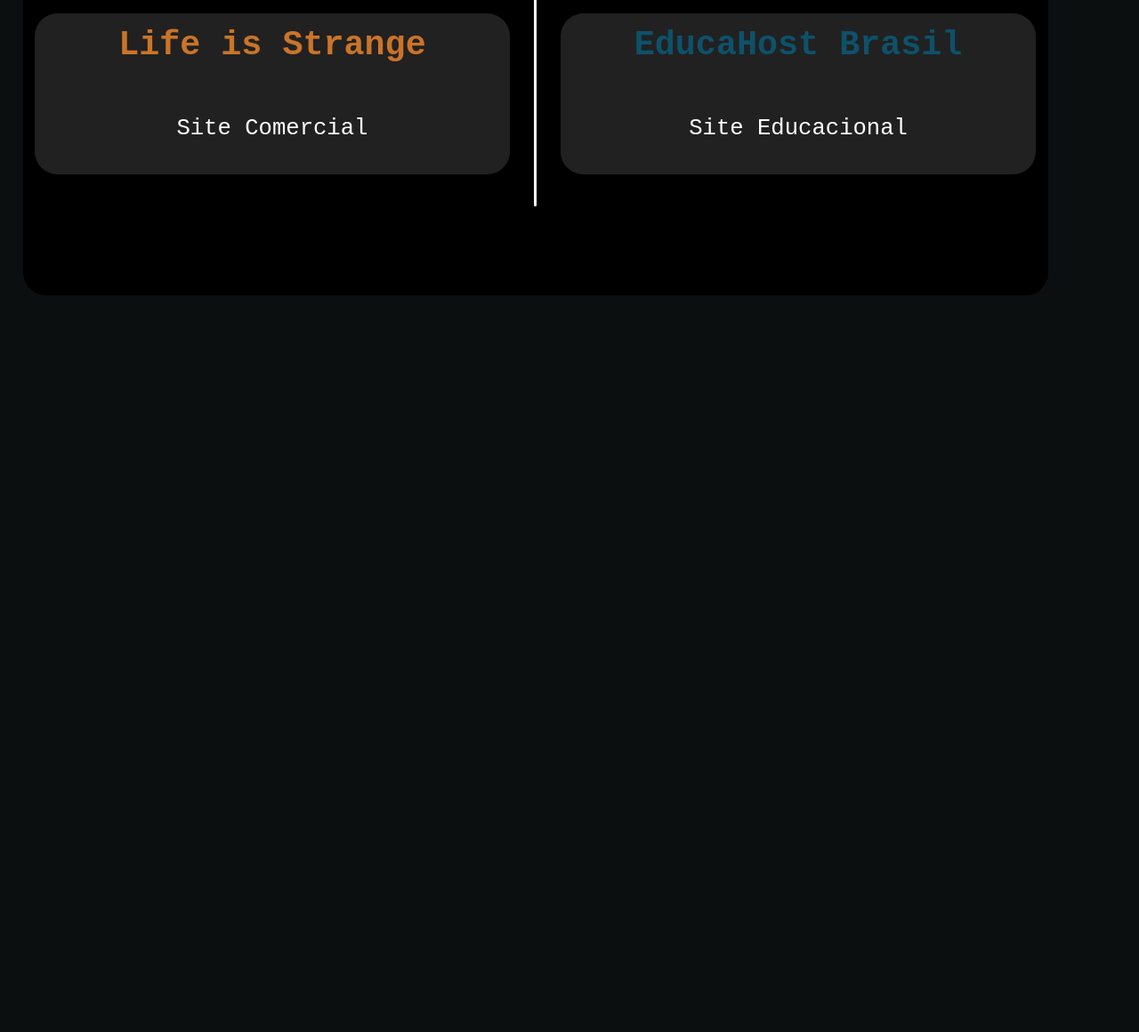
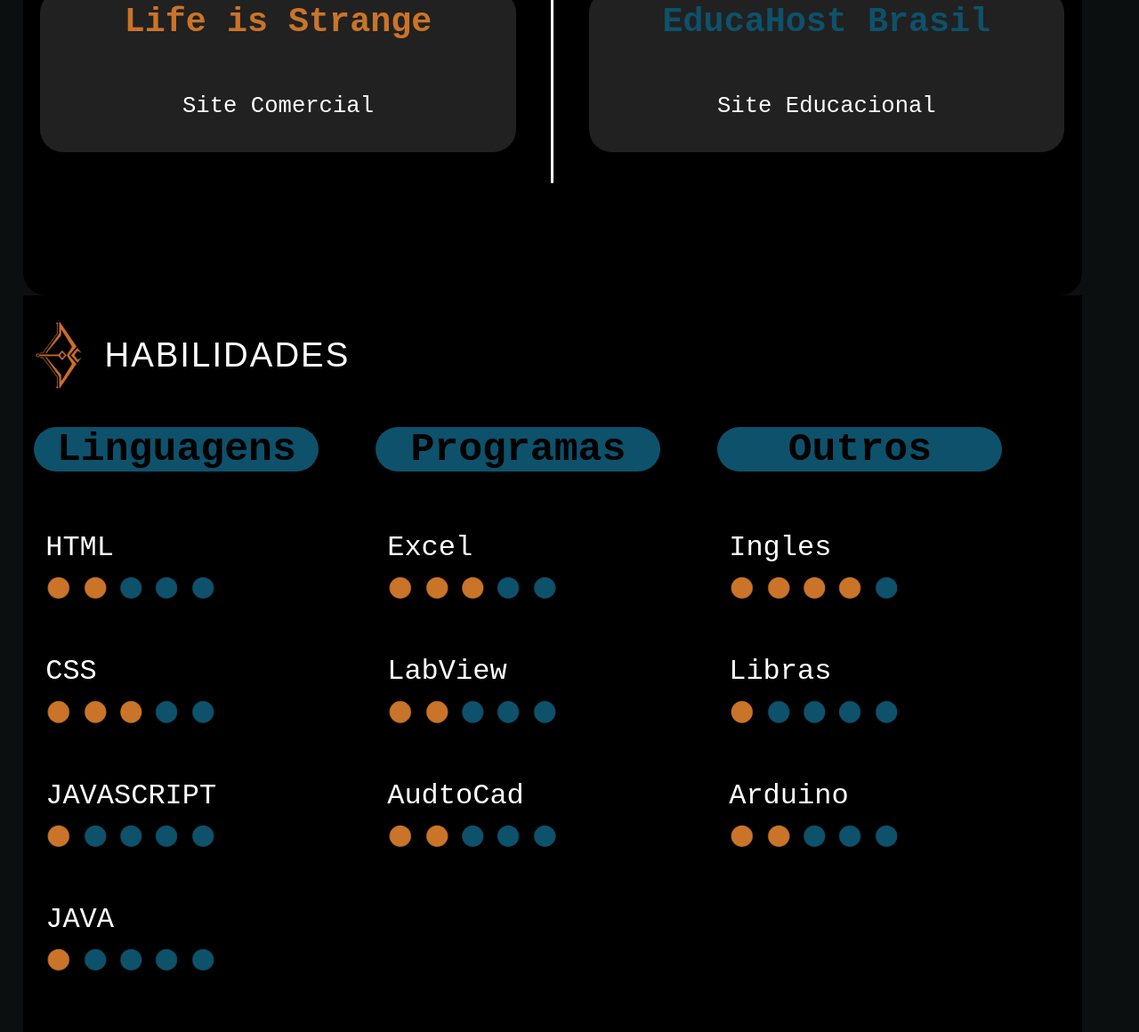
Before and after one commit to lennysantos24/DWI_Portfolio, a plain HTML site: page tela/index.html in a window 1280 px wide. Shown: the part 1140-2300 px from the top of the page at 89% size. Before the commit the page ends 1472 px from the top, so only its background shows below. Drawn offline with Linux system fonts and the light colour scheme.

Commit message:
habilidades

```diff
--- a/tela/index.html
+++ b/tela/index.html
@@ -47,7 +47,7 @@
       <div id="projetos">
         <div id="texto_projetos">
           <img class="logo_simplificada" src="/imagens/logo_simplificada_semfundo.png">
-          <div id="div_projetos_titulo">Projetos
+          <div class="div_projetos_titulo">PROJETOS
             </div>
           </div>
         <div id="div_projetos">
@@ -74,6 +74,73 @@
       </div>
 
 
+      <!--HABILIDADES-->
+
+      <div id="habilidades">
+        <div id="titulo_habilidades">
+          <img class="logo_simplificada" src="/imagens/logo_simplificada_semfundo.png">
+          <p class="div_projetos_titulo">HABILIDADES</p>
+        </div>
+
+        <div id="nada"></div>
+
+        <div id="div_programas">
+          <div class="parte_habilidade">
+            <h4 class="tipo_habilidade">Linguagens</h4>
+
+          <div class="programa">
+            <div class="habilidade_nome">HTML</div>
+            <div><img class="nivel_habilidade" src="/imagens/2estrelas.png"></div>
+
+            <div class="habilidade_nome">CSS</div>
+            <div><img class="nivel_habilidade" src="/imagens/3estrelas.png"></div>
+
+            <div class="habilidade_nome">JAVASCRIPT</div>
+            <div><img class="nivel_habilidade" src="/imagens/1estrelas.png"></div>
+
+            <div class="habilidade_nome">JAVA</div>
+            <div><img class="nivel_habilidade" src="/imagens/1estrelas.png"></div>
+          </div>
+        </div>
+
+        <div class="parte_habilidade">
+          <h4 class="tipo_habilidade">Programas</h4>
+
+          <div class="programa">
+            <div class="habilidade_nome">Excel</div>
+            <div><img class="nivel_habilidade" src="/imagens/3estrelas.png"></div>
+
+            <div class="habilidade_nome">LabView</div>
+            <div><img class="nivel_habilidade" src="/imagens/2estrelas.png"></div>
+
+            <div class="habilidade_nome">AudtoCad</div>
+            <div><img class="nivel_habilidade" src="/imagens/2estrelas.png"></div>
+
+            <div class="habilidade_nome"></div>
+            <div class="nivel_habilidade"></div>
+          </div>
+        </div>
+
+        <div class="parte_habilidade">
+          <h4 class="tipo_habilidade">Outros</h4>
+
+          <div class="programa">
+            <div class="habilidade_nome">Ingles</div>
+            <div><img class="nivel_habilidade" src="/imagens/4estrelas.png"></div>
+
+            <div class="habilidade_nome">Libras</div>
+            <div><img class="nivel_habilidade" src="/imagens/1estrelas.png"></div>
+
+            <div class="habilidade_nome">Arduino</div>
+            <div><img class="nivel_habilidade" src="/imagens/2estrelas.png"></div>
+          </div>
+        </div>
+
+
+
+        </div>
+      </div>
+
     </main>
 
     <footer>
--- a/tela/style/style.css
+++ b/tela/style/style.css
@@ -29,7 +29,7 @@ nav{
     position: fixed;
     border-radius: 100%;
     margin-top: 3vw;
-    margin-left: 90vw;
+    margin-left: 87vw;
 
   }
 
@@ -135,6 +135,7 @@ nav{
 
 /*APRESENTACAO*/
 
+
 #ola_nome{
     color: white;
     font-family: "Jazz LET", fantasy;
@@ -143,11 +144,10 @@ nav{
     font-weight: normal;
     font-weight: 2000;
     line-height: 5vw;
-
 }
 
 #fundo{
-  width: 100vw;
+  width: 97.7vw;
   height: 38vw;
   background-image: linear-gradient(to bottom, transparent 0%, var(--fundo) 99%), url(/imagens/agua.jpg);
   background-size: cover;
@@ -162,8 +162,8 @@ nav{
   border: 6px;
   border-style: solid;
   padding: 5vw;
-  width: 85vw;
-  margin-left: 2vw;
+  width: 83vw;
+  margin-left: 1.5vw;
   height: 20vw;
 }
 
@@ -181,7 +181,7 @@ nav{
 #projetos{
   margin-top: 7vw;
   margin-left: 2vw;
-  width: 90vw;
+  width: 93vw;
   height: 70vw;
   background-color: #000000;
   display: flex;
@@ -197,6 +197,8 @@ nav{
   font-family: "Jazz LET", fantasy;
   color: white;
   font-weight: 100;
+  margin-bottom: -4vw;
+  letter-spacing: 2px;
 }
 
 .logo_simplificada{
@@ -206,7 +208,7 @@ nav{
   margin-top: -0.7vw;
 }
 
-#div_projetos_titulo{
+.div_projetos_titulo{
   margin-left: 1vw;
   margin-top: 0.5vw;
 }
@@ -249,9 +251,10 @@ nav{
 
 #barra{
   background-color: white;
-  width: 0.3vw;
+  width: 0.2vw;
   height: 52vw;
-  border-radius: 10vw;;
+  border-radius: 10vw;
+  border: 10vw;
 }
 
 .nome_proj{
@@ -285,3 +288,66 @@ nav{
 #site2{
   color:#0E516B;
 }
+
+/*HABILIDADES*/
+
+#habilidades{
+  background-color: #000000;
+  display: flex;
+  flex-wrap: wrap;
+  margin-left: 2vw;
+  width: 93vw;
+}
+
+#titulo_habilidades{
+  width: 100vw;
+  margin-top: 3vw;
+  margin-bottom: 7vw;;
+  display: flex;
+  font-size: 3vw;
+  font-family: "Jazz LET", fantasy;
+  color: white;
+  margin-bottom: -4vw;
+  letter-spacing: 2px;
+}
+
+#div_programas{
+  justify-content: space-around;
+  padding: 1vw;
+  display: flex;
+  flex-wrap: nowrap;
+  font-family: "Cutive Mono", monospace;
+}
+
+.parte_habilidade{
+  width: 30vw;
+  text-align: center;
+  background-color: #000000e3;
+  border-radius: 2vw;;
+}
+
+.tipo_habilidade{
+  font-family: "Cutive Mono", monospace;
+  background-color: var(--azul);
+  border-radius: 2vw;
+  width: 25vw;
+  text-align: center;
+  font-size: 3.5vw;
+}
+
+.programa{
+  color:white;
+  text-align: left;
+  line-height: 4vw;
+  margin-left: 1vw;
+
+}
+
+.nivel_habilidade{
+  width: 15vw;
+  margin-bottom: 2vw;
+}
+
+.habilidade_nome{
+  font-size: 2.5vw;
+}
```
Also changed, not shown: imagens/1estrelas.png (added), imagens/2estrelas.png (added), imagens/3estrelas.png (added), imagens/4estrelas.png (added), imagens/js.png (added).
